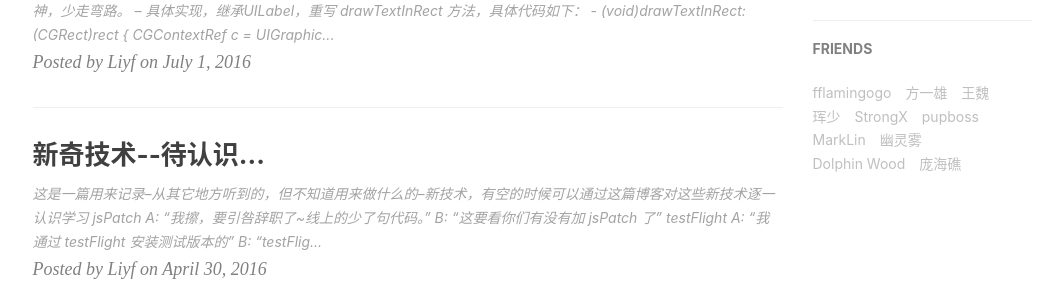
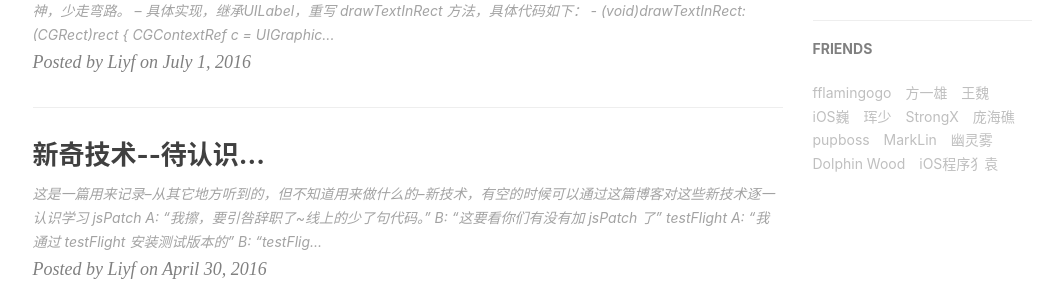
Before and after one commit to liyaofeng/liyaofeng.github.io, a Jekyll site: the page built from index.html, in a window 1280 px wide and 900 px high, scrolled down 774 px. Shown: the part 152-452 px from the top of the window, without its empty margins (135-1180 px from the left). Built offline with Jekyll 4.4.1, drawn with Linux system fonts in a browser that asks for light colours; nearby versions of some CDN libraries; the list of posts is cut into pages by our own code; comment, search, counter and statistics services are not loaded.

Commit message:
两个iOS博客

```diff
--- a/_config.yml
+++ b/_config.yml
@@ -97,6 +97,11 @@ friends: [
 	tips: 大神
     },
     {
+	title: "iOS巍",
+	href: "http://www.jianshu.com/u/83b2d92d89ee",
+	tips: 大神
+    },
+    {
 	title: "珲少",
 	href: "https://my.oschina.net/u/2340880/blog?sort=time&temp=1474164266195",
 	tips: 大神
@@ -105,6 +110,11 @@ friends: [
 	title: "StrongX",
 	href: "http://www.jianshu.com/users/56475732c6e9/latest_articles",
 	tips: 大神、动画
+    },
+    {
+	title: "庞海礁",
+	href: "http://www.olinone.com",
+	tips: collectionview 动画
     },
     {
 	title: "pupboss",
@@ -127,8 +137,8 @@ friends: [
 	tips: 前端 > 动画函数 step()
     },
     {
-	title: "庞海礁",
-	href: "http://www.olinone.com",
-	tips: collectionview 动画
+	title: "iOS程序犭袁",
+	href: "http://www.jianshu.com/u/96a14318a4de",
+	tips: iOS面试题
     }
 ]
```
